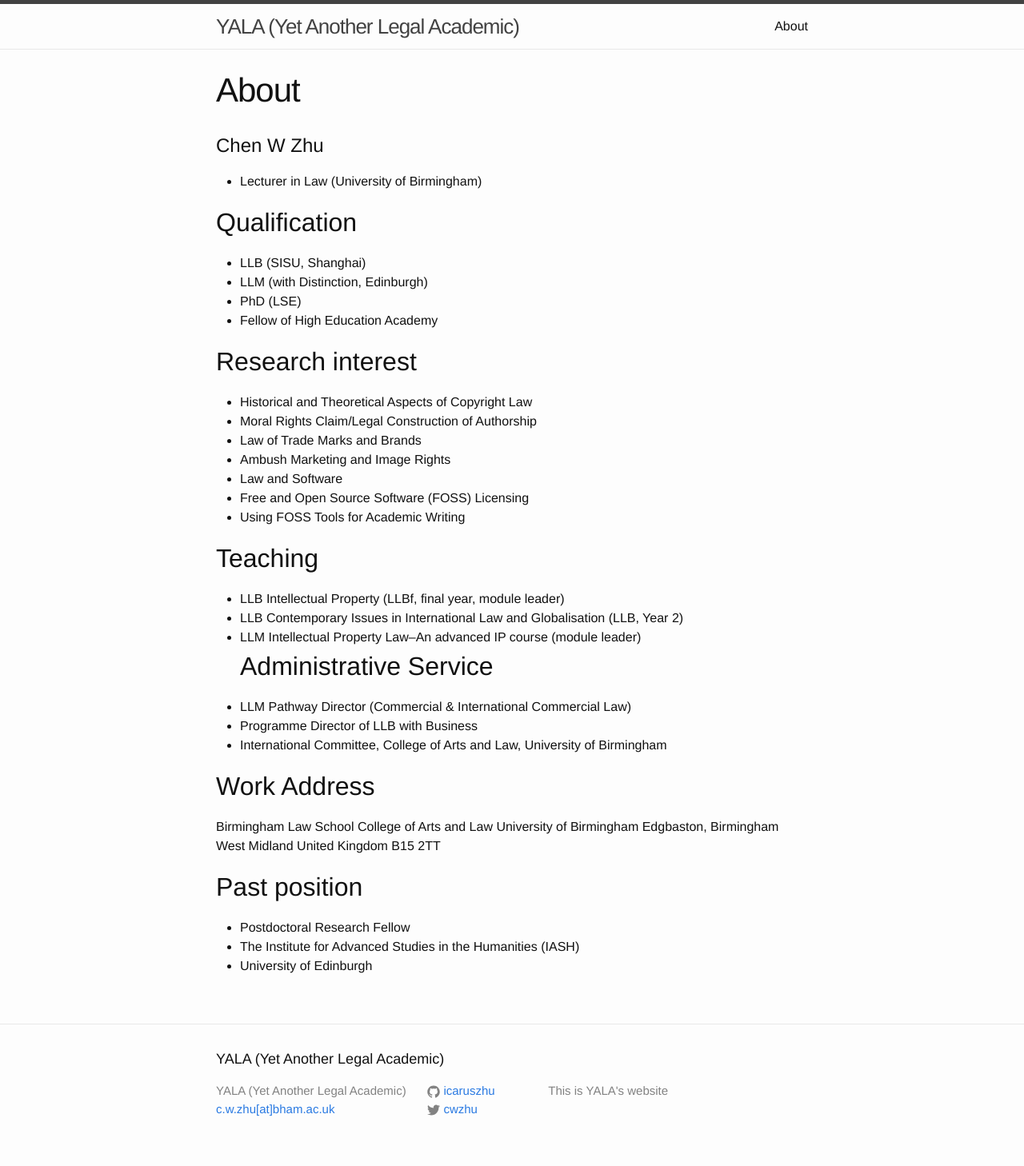
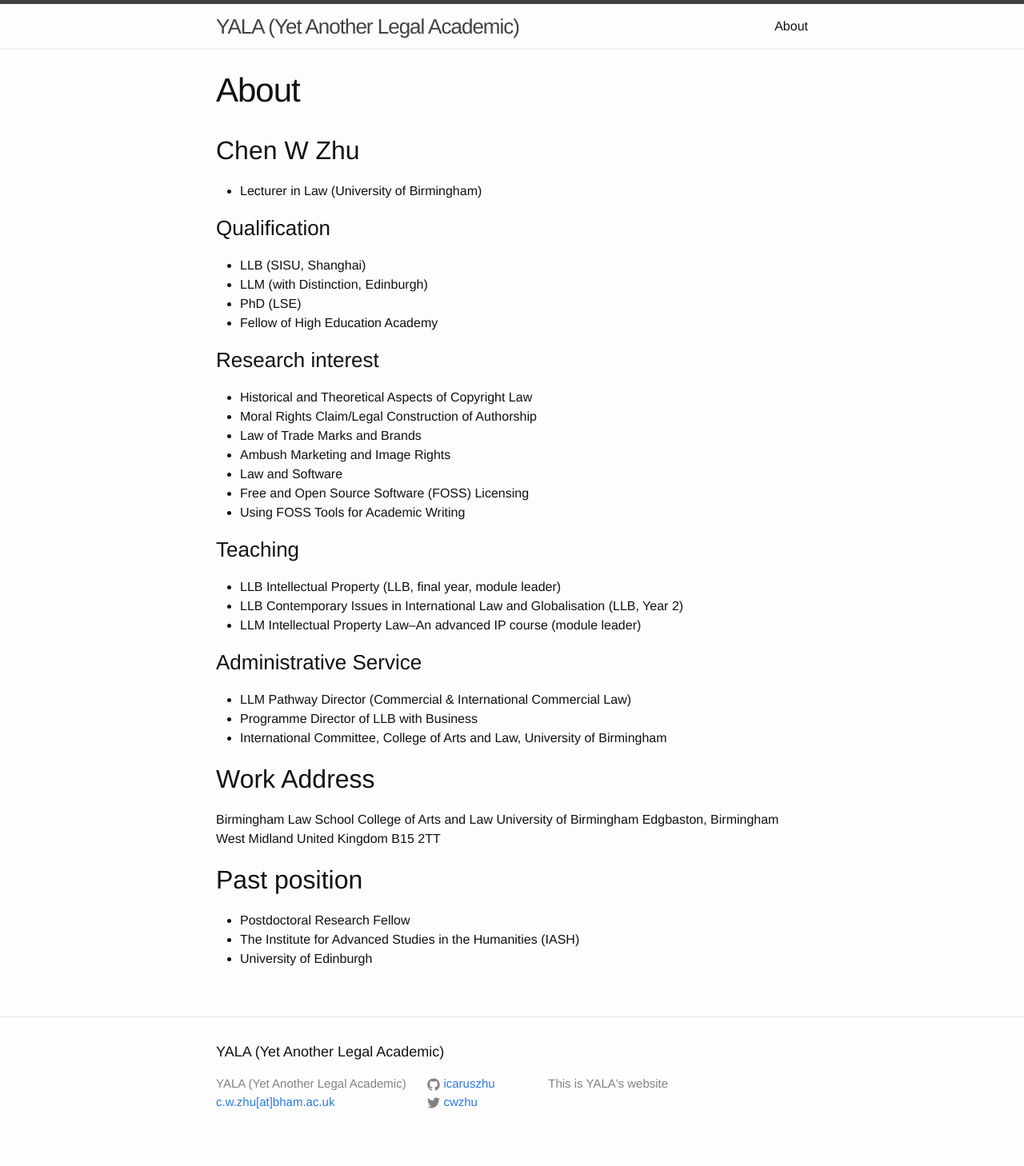
Before and after one commit to icaruszhu/icaruszhu.github.io, a Jekyll site: the page built from about.md, in a window 1280 px wide. Shown: the whole page at 80% size. Built offline with Jekyll 4.4.1, drawn with Linux system fonts in a browser that asks for light colours.

Commit message:
update about.md

```diff
--- a/about.md
+++ b/about.md
@@ -4,16 +4,16 @@ title: About
 permalink: /about/
 ---
 
-# Chen W Zhu
+## Chen W Zhu
 - Lecturer in Law  (University of Birmingham)
 
-## Qualification
+### Qualification
 - LLB (SISU, Shanghai)
 - LLM (with Distinction, Edinburgh)
 - PhD (LSE)
 - Fellow of High Education Academy
 
-## Research interest
+### Research interest
 - Historical and Theoretical Aspects of Copyright Law
 - Moral Rights Claim/Legal Construction of Authorship
 - Law of Trade Marks and Brands
@@ -22,11 +22,12 @@ permalink: /about/
 - Free and Open Source Software (FOSS) Licensing
 - Using FOSS Tools for Academic Writing
 
-## Teaching
-- LLB Intellectual Property  (LLBf, final year, module leader)
+### Teaching
+- LLB Intellectual Property  (LLB, final year, module leader)
 - LLB Contemporary Issues in International Law and Globalisation (LLB, Year 2)
 - LLM Intellectual Property Law--An advanced IP course (module leader)
-## Administrative Service
+
+### Administrative Service
 - LLM Pathway Director (Commercial & International Commercial Law)
 - Programme Director of LLB with Business
 - International Committee, College of Arts and Law, University of Birmingham
```
